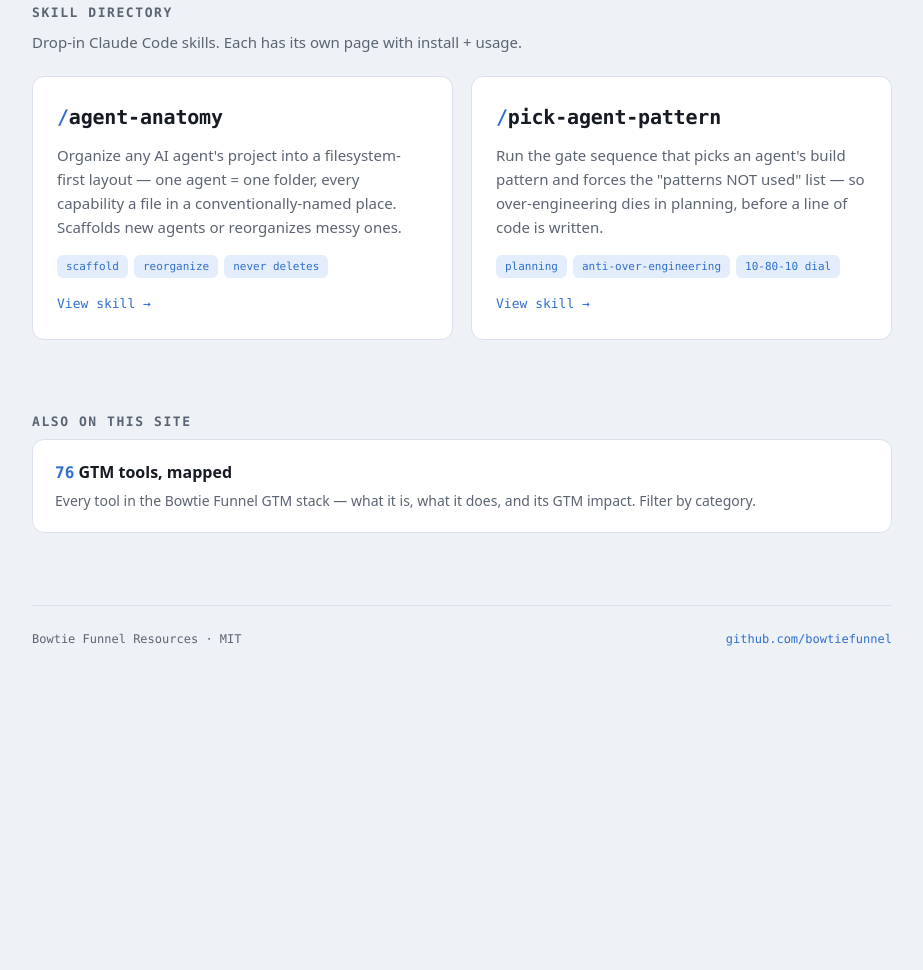
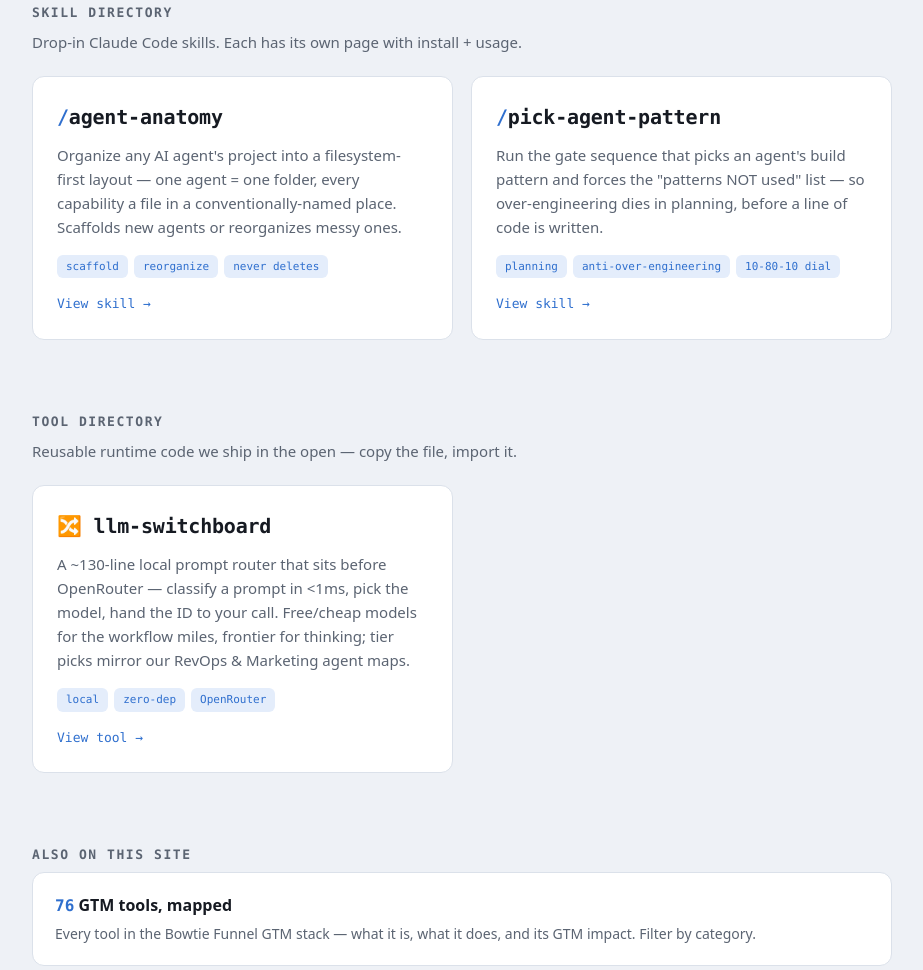
Before and after one commit to bowtiefunnel/bowtie-funnel-Labs, a plain HTML site: page docs/index.html in a window 1280 px wide. Shown: the part 454-1424 px from the top of the page, without its empty margins (178-1101 px from the left). Before the commit the page ends 1183 px from the top, so only its background shows below. Drawn offline with Linux system fonts and the light colour scheme.

Commit message:
Landing page: add Tool directory section featuring llm-switchboard
The front page listed skills but not tools, despite the 'skills & tools' title.
Adds a Tool directory section (reusing skill-card styles) surfacing the switchboard.

```diff
--- a/docs/index.html
+++ b/docs/index.html
@@ -100,6 +100,21 @@
     </div>
   </section>
 
+  <section aria-label="Tools">
+    <h2>Tool directory</h2>
+    <p class="sec-note">Reusable runtime code we ship in the open — copy the file, import it.</p>
+    <div class="skill-grid">
+
+      <a class="skill-card" href="https://github.com/bowtiefunnel/bowtie-funnel-resources/tree/main/tools/llm-switchboard">
+        <div class="sc-name">🔀 llm-switchboard</div>
+        <p class="sc-desc">A ~130-line local prompt router that sits before OpenRouter — classify a prompt in &lt;1ms, pick the model, hand the ID to your call. Free/cheap models for the workflow miles, frontier for thinking; tier picks mirror our RevOps &amp; Marketing agent maps.</p>
+        <div class="sc-tags"><span class="sc-tag">local</span><span class="sc-tag">zero-dep</span><span class="sc-tag">OpenRouter</span></div>
+        <span class="sc-go">View tool →</span>
+      </a>
+
+    </div>
+  </section>
+
   <section aria-label="More">
     <h2>Also on this site</h2>
     <div class="more-grid">
```
